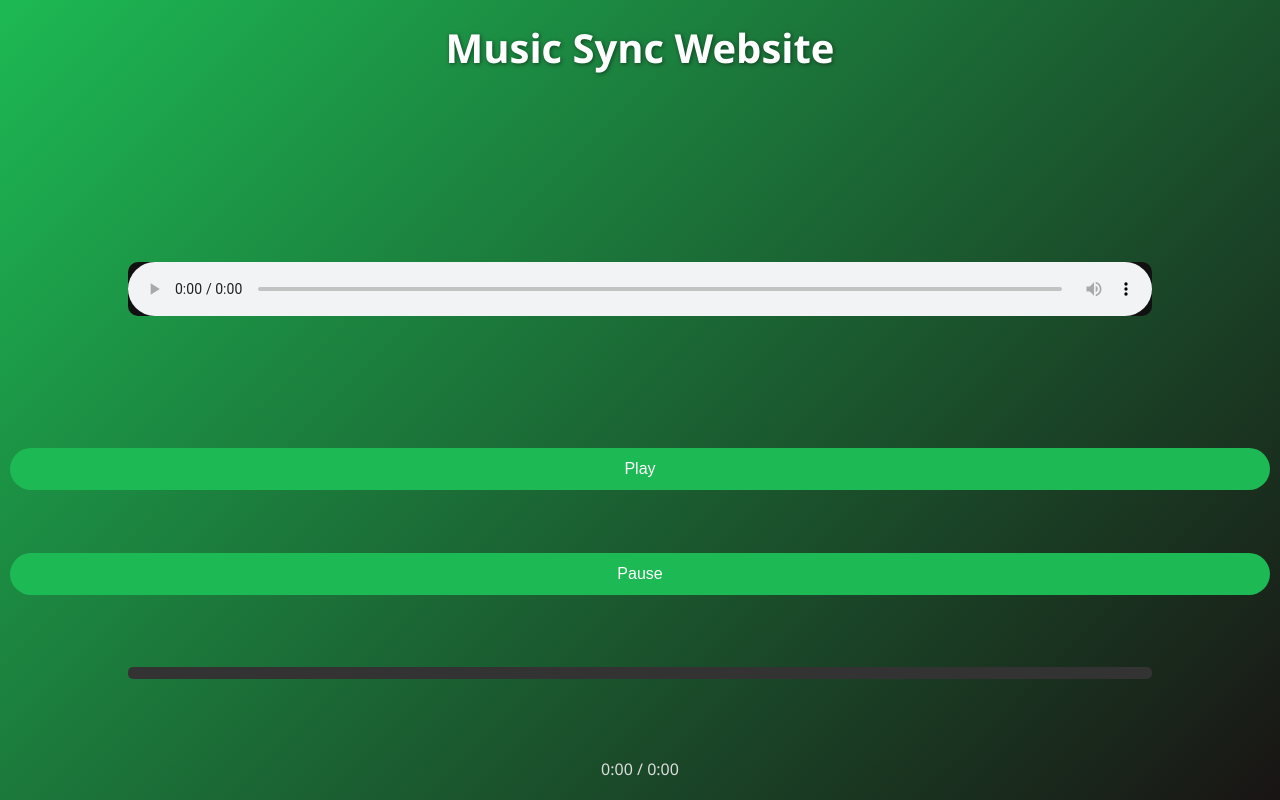
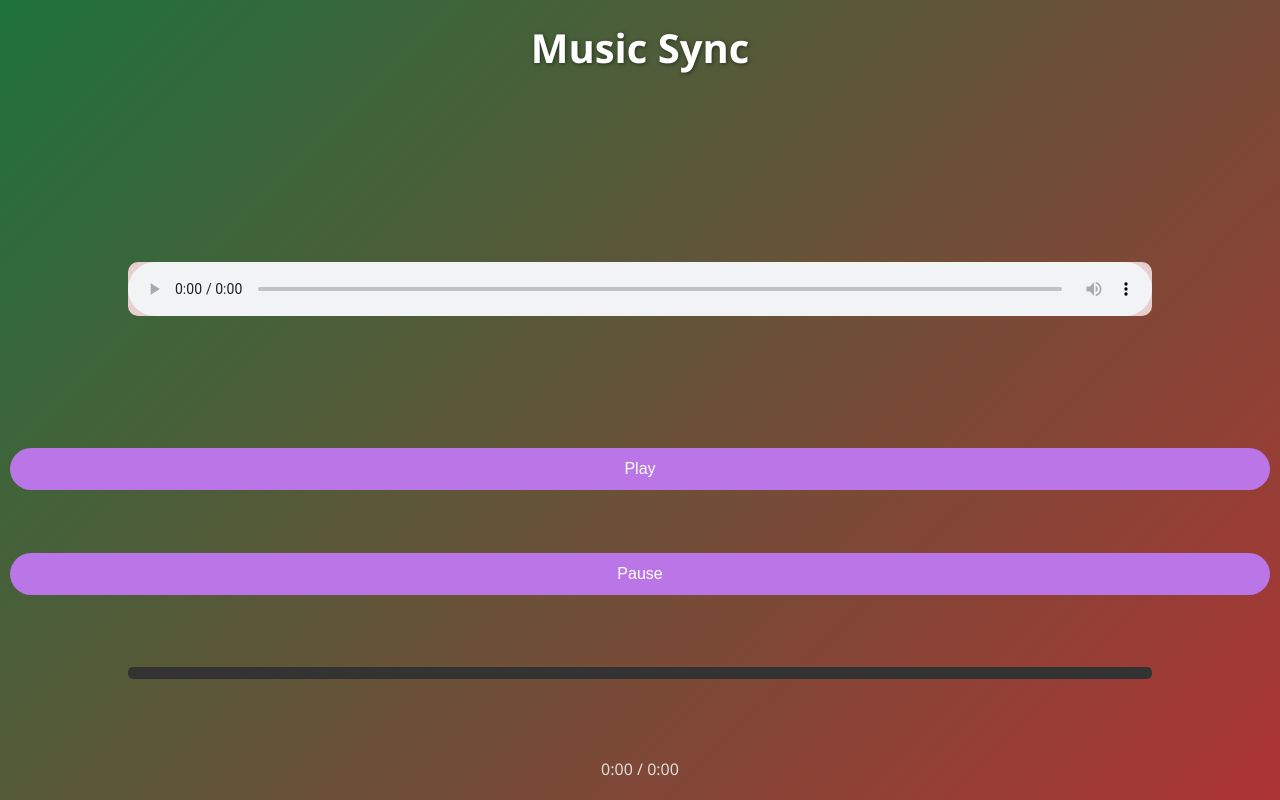
Before and after one commit to Kodey-cs/music-sync, a website: page public/index.html in a window 1280 px wide. Drawn offline with nearby package versions, Linux system fonts and the light colour scheme; no server answers.

Commit message:
changed css

```diff
--- a/public/index.html
+++ b/public/index.html
@@ -6,7 +6,7 @@
   <link rel="stylesheet" href="style.css">
 </head>
 <body>
-  <h1>Music Sync Website</h1>
+  <h1>Music Sync </h1>
   <div id="playlist"></div>
   <audio id="player" controls></audio>
   <br>
--- a/public/style.css
+++ b/public/style.css
@@ -1,8 +1,8 @@
 body {
   font-family: 'Segoe UI', Tahoma, Geneva, Verdana, sans-serif;
   text-align: center;
-  background: linear-gradient(135deg, #1db954, #191414);
-  color: #fff;
+  background: linear-gradient(135deg, #1e723c, #ad3434);
+  color: #ce1515;
   min-height: 100vh;
   margin: 0;
   padding: 0;
@@ -27,7 +27,7 @@ h1 {
 }
 
 #playlist button {
-  background: #282828;
+  background: #1883ad;
   color: #fff;
   border: none;
   border-radius: 5px;
@@ -38,19 +38,19 @@ h1 {
 }
 
 #playlist button:hover {
-  background: #1db954;
+  background: #178eb3;
   transform: scale(1.03);
 }
 
 audio {
   width: 80%;
   margin: 15px auto;
-  background: #111;
+  background: #e9d0d0;
   border-radius: 10px;
 }
 
 #playBtn, #pauseBtn {
-  background: #1db954;
+  background: #ba75e7;
   color: #fff;
   border: none;
   border-radius: 25px;
@@ -62,7 +62,7 @@ audio {
 }
 
 #playBtn:hover, #pauseBtn:hover {
-  background: #1ed760;
+  background: #6354a7;
   transform: scale(1.1);
 }
 
```
